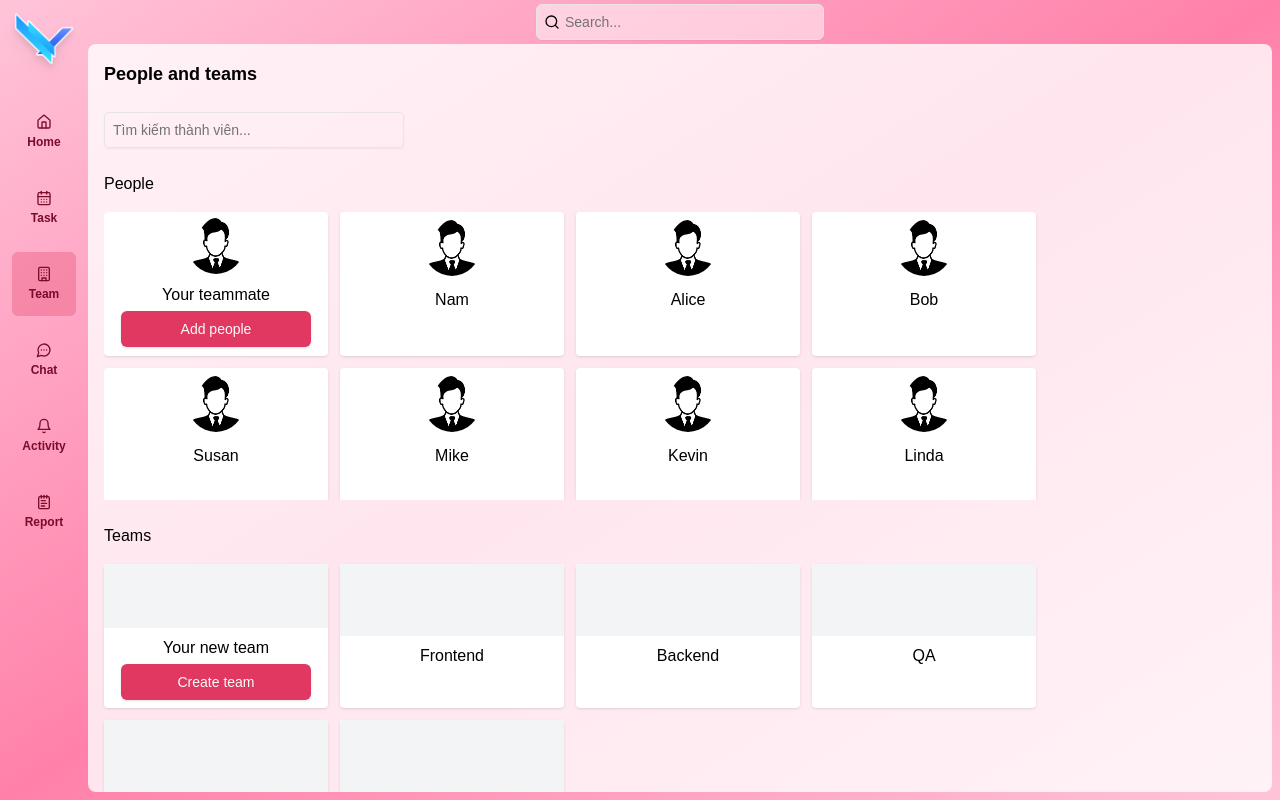
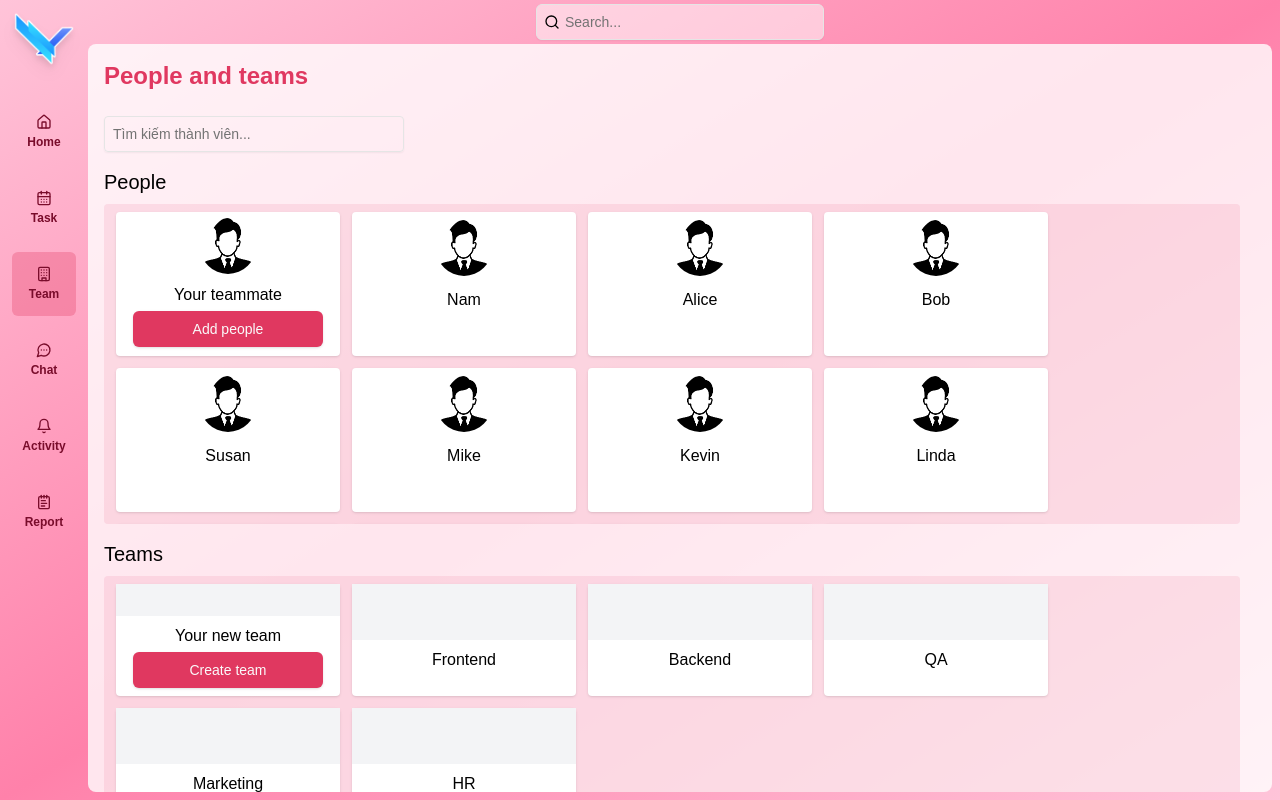
Before and after one commit to daklod2k3/task-manager-fe, a Next.js app: page /department in a window 1280 px wide. Built offline with nearby package versions, Linux system fonts and the light colour scheme.

Commit message:
background

```diff
--- a/app/(main)/department/page.tsx
+++ b/app/(main)/department/page.tsx
@@ -210,11 +210,11 @@ export default function Department() {
     const onOpen = useCallback(() => setOpen(true), []);
     const onClose = useCallback(() => setOpen(false), []);
 
-    const addTeam = useCallback((name: string) => {
+    const addUser = useCallback((name: string) => {
       if (name !== "") {
-        const id = `depa${Object.keys(teams).length + 1}`;
-        setTeams((prevTeams) => ({
-          ...prevTeams,
+        const id = `name${Object.keys(users).length + 1}`;
+        setUsers((prevUsers) => ({
+          ...prevUsers,
           [id]: {
             id: id,
             name: name,
@@ -225,8 +225,8 @@ export default function Department() {
 
     const handleCreate = useCallback(() => {
       onClose();
-      addTeam(name);
-    }, [onClose, addTeam, name]); // Thêm dependencies để đảm bảo tính đúng đắn
+      addUser(name);
+    }, [onClose, addUser, name]);
 
     return (
       <>
@@ -236,24 +236,20 @@ export default function Department() {
         <Dialog open={open} onOpenChange={setOpen}>
           <DialogContent>
             <DialogHeader>
-              <DialogTitle>Create a team</DialogTitle>
+              <DialogTitle>Add people</DialogTitle>
             </DialogHeader>
             <DialogDescription>
               <div className="mb-4">
-                <Label htmlFor="nameTeam">Team name</Label>
+                <Label htmlFor="nameTeam">Name</Label>
                 <Input
                   id="nameTeam"
                   value={name}
                   onChange={(e) => setName(e.target.value)}
                 />
               </div>
-              <div className="mb-4">
-                <Label htmlFor="nameMembers">Who should be in this team</Label>
-                <Autocomplete />
-              </div>
               <div className="flex justify-end">
                 <Button onClick={onClose}>Cancel</Button>
-                <Button className="ml-2" onClick={handleCreate}>Create</Button>
+                <Button className="ml-2" onClick={handleCreate}>Add</Button>
               </div>
             </DialogDescription>
           </DialogContent>
@@ -266,7 +262,7 @@ export default function Department() {
     const classBtn = add ? "flex basis-2/6 justify-center w-full" : "hidden"
     return (
       <div
-        className="flex flex-col items-center cursor-pointer bg-white rounded shadow flex-1 basis-1/4 h-36 max-w-56 scroll-ml-1"
+        className="flex flex-col items-center cursor-pointer bg-white rounded shadow flex-1 basis-1/4 h-28 max-w-56 scroll-ml-1"
         onClick={() =>
           {if(!add) {
             handleTeam.setCurrTeamID(id)
@@ -415,31 +411,31 @@ export default function Department() {
       {/* Left column */}
       <div className="flex-1 mr-4">
         <div>
-          <h2 className="text-lg font-semibold mb-6">People and teams</h2>
+          <h2 className="font-semibold mb-6 text-primary text-2xl">People and teams</h2>
           <div className="min-w-[300px] max-w-[300px]">
             <Autocomplete/>
           </div>
         </div>
         <div>
-          <h2 className="text-base font-medium mt-6 mb-4">People</h2>
-          <div className="flex flex-wrap gap-3 w-full max-h-72 overflow-y-scroll">
+          <h2 className="text-xl font-medium mt-4 mb-2">People</h2>
+          <div className="flex flex-wrap gap-3 w-full max-h-80 overflow-y-scroll bg-primary/10 pl-3 py-2 rounded">
             {cardUser("Your teammate",true)}
             {Object.values(users).map((user) => cardUser(user.name))}
           </div>
         </div>
         <div>
-          <h2 className="text-base font-medium mt-6 mb-4">Teams</h2>
-          <div className="flex flex-wrap gap-3 w-full">
+          <h2 className="text-xl font-medium mt-4 mb-2">Teams</h2>
+          <div className="flex flex-wrap gap-3 w-full max-h-64 overflow-y-scroll bg-primary/10 pl-3 py-2 rounded">
             {cardTeam("Your new team","",true)}
-            {Object.values(dataTeams).map((team) => cardTeam(team.name, team.id))}
+            {Object.values(teams).map((team) => cardTeam(team.name, team.id))}
           </div>
         </div>
       </div>
 
       {/*Right column*/}
-      <div className={currTeam !== "" ? "flex-1" : "flex-1 hidden"}>
+      <div className={currTeam !== "" ? "flex-1" : "hidden"}>
         {editTeamName ? <Input
-                          className="text-lg font-semibold mb-6"
+                          className="text-lg font-semibold mb-4 mt-4"
                           ref={(input) => {
                             if (input) {
                               input.focus();
@@ -449,14 +445,14 @@ export default function Department() {
                           onChange={e => (handleTeam.setNameByid(currTeam,e.target.value))}
                           onBlur={() => {setEditTeamName((prev: any) => !prev)}}
                         />
-                      : <h2 className="text-lg font-semibold mb-6"
+                      : <h2 className="text-lg font-semibold mb-4 mt-4"
                           onClick={() => {
                             setEditTeamName((prev: any) => !prev)
                           }}
                         >{handleTeam.getNameByid(currTeam)}</h2>
         }
         <div className="flex gap-3">
-          <div className="flex flex-wrap p-4 rounded-lg w-full min-w-[250px] shadow bg-gray-100 justify-around">
+          <div className="flex flex-wrap p-4 rounded-lg w-full shadow bg-gray-100 justify-around">
             <div className="flex flex-1 flex-wrap">
               <div className="flex flex-1 justify-between mb-2">
                 <div>
@@ -465,12 +461,12 @@ export default function Department() {
                 </div>
                 <h2 className="text-lg font-semibold mb-2">Position</h2>
               </div>
-              <div className="flex flex-wrap w-full">
               <div className="mb-2 w-full flex">
                 <Autocomplete
                   placeholder="nhập thành viên muốn thêm"
                   onAdd={handleTeamUser.addMemberToTeam}/>
               </div>
+              <div className="flex flex-wrap w-full h-fit max-h-[520px] overflow-y-scroll">
                 {Object.values(handleUser.getMemberByTeamID(currTeam)).map((member) => (
                   editTable ? (
                     <div
@@ -483,6 +479,7 @@ export default function Department() {
                           onChange={(e) => handleInput.changeMember(member.userID, 'name', e.target.value)}
                         />
                         <Input
+                          className="mx-2"
                           value={member.position}
                           onChange={(e) => handleInput.changeMember(member.id, 'position', e.target.value)}
                         />
@@ -505,6 +502,7 @@ export default function Department() {
                     </div>
                   )
                 ))}
+              </div>
               { editTable || editTeamName ?
                 <div className="flex flex-1 justify-around mt-3">
                   <Button
@@ -529,6 +527,5 @@ export default function Department() {
         </div>
       </div>
     </div>
-    </div>
   );
 }
```
Lines whose indentation alone changed are shown as unchanged.
